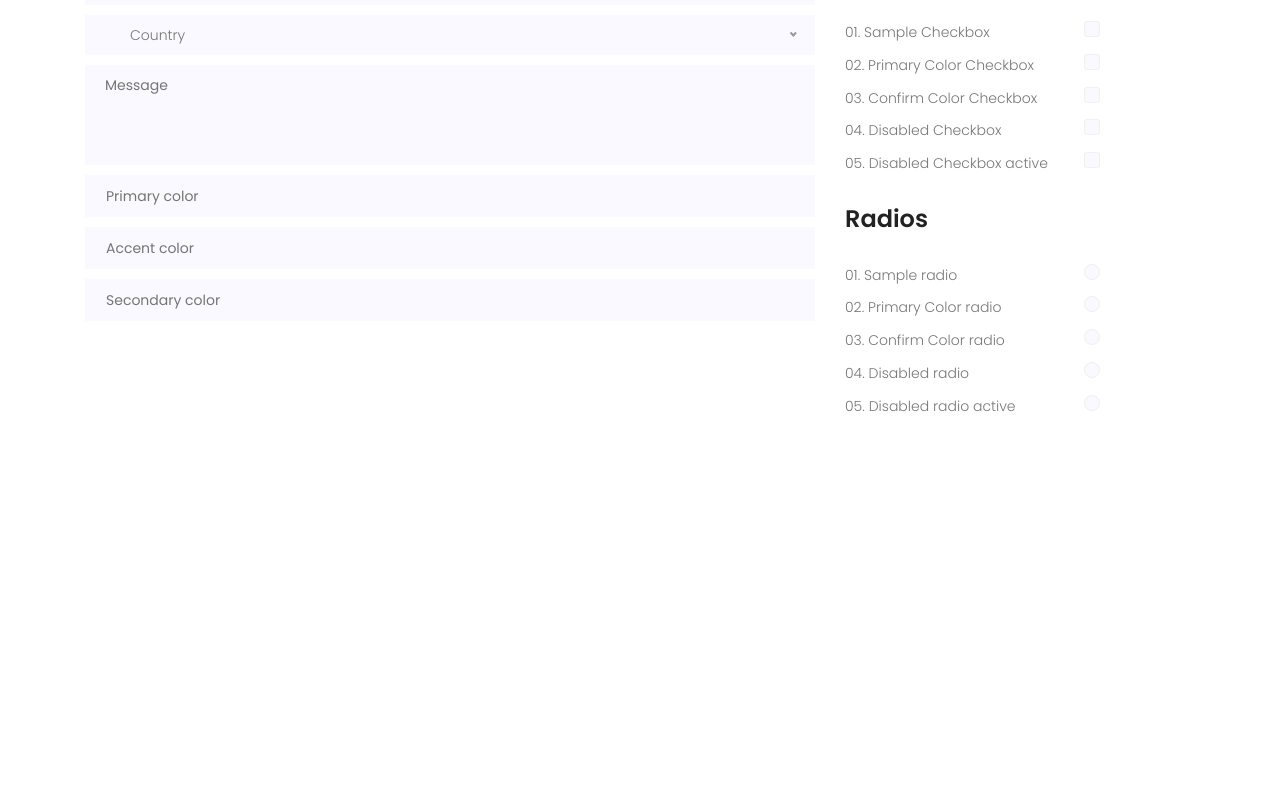
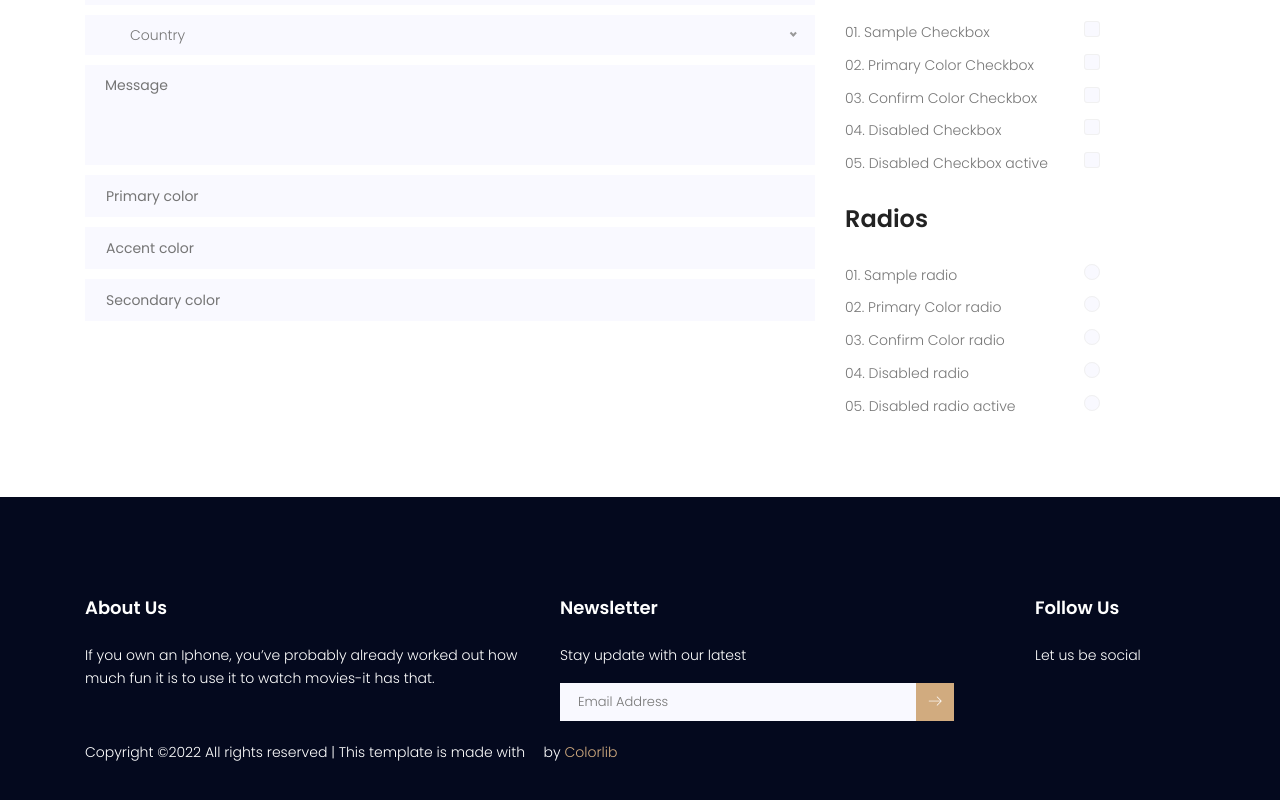
Before and after one commit to matheusebela/lisabolo, a React (Create React App) app: page /elements in a window 1280 px wide. Shown: the part 7551-8351 px from the top of the page. Before the commit the page ends 8048 px from the top, so only its background shows below. Built offline with nearby package versions, Linux system fonts and the light colour scheme; a web font is replaced by a local one.

Commit message:
Adicionando os components genericos de *Header* e *Footer* ao projeto

```diff
--- a/src/index.js
+++ b/src/index.js
@@ -6,14 +6,18 @@ import './styles/bakery-styles.css';
 import reportWebVitals from './reportWebVitals';
 import Home from './components/Home';
 import ElementsNative from './components/Elements/Elements.native';
+import Header from './components/Header';
+import Footer from './components/Footer/Footer.container';
 
 const routing = (
   <>
     <Router>
+      <Header />
       <Routes>
         <Route exact path="/" element={<Home />} />
         <Route path="/elements" element={<ElementsNative />} />
       </Routes>
+      <Footer />
     </Router>
   </>
   )
```
